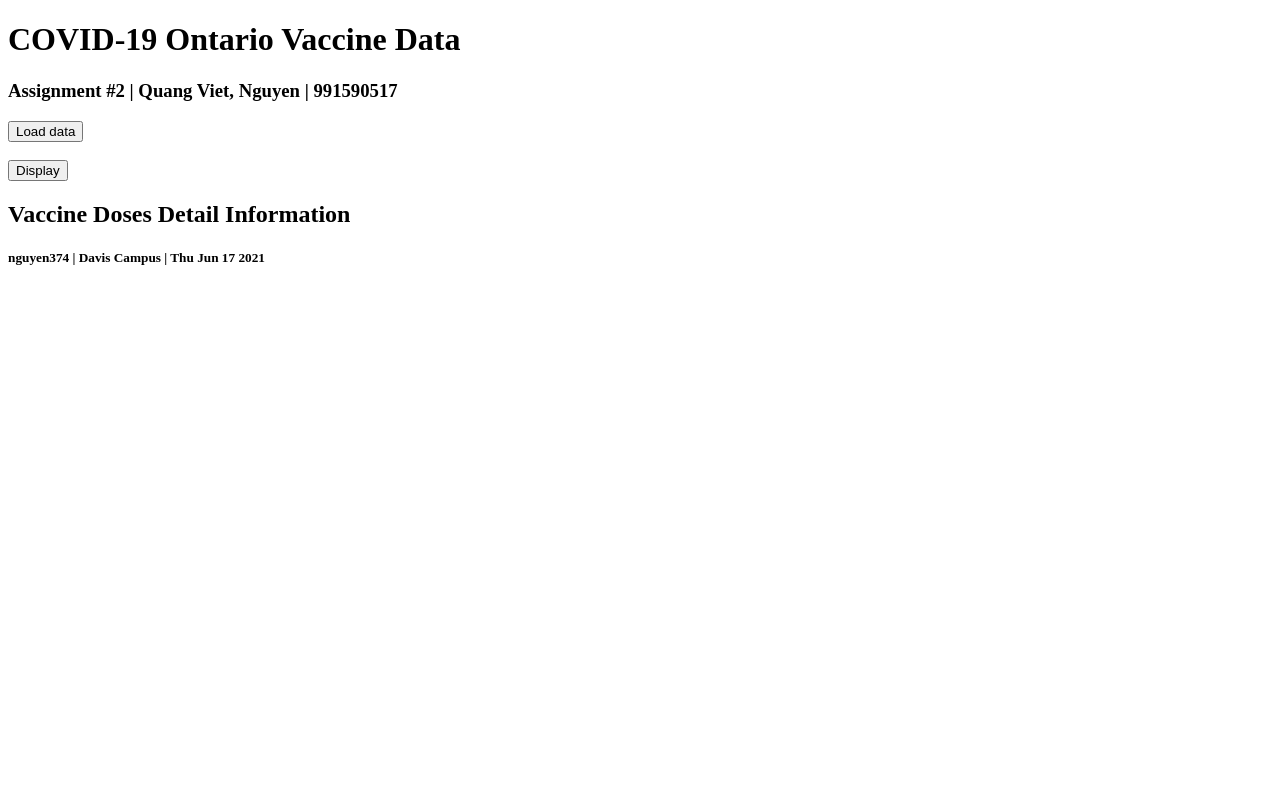
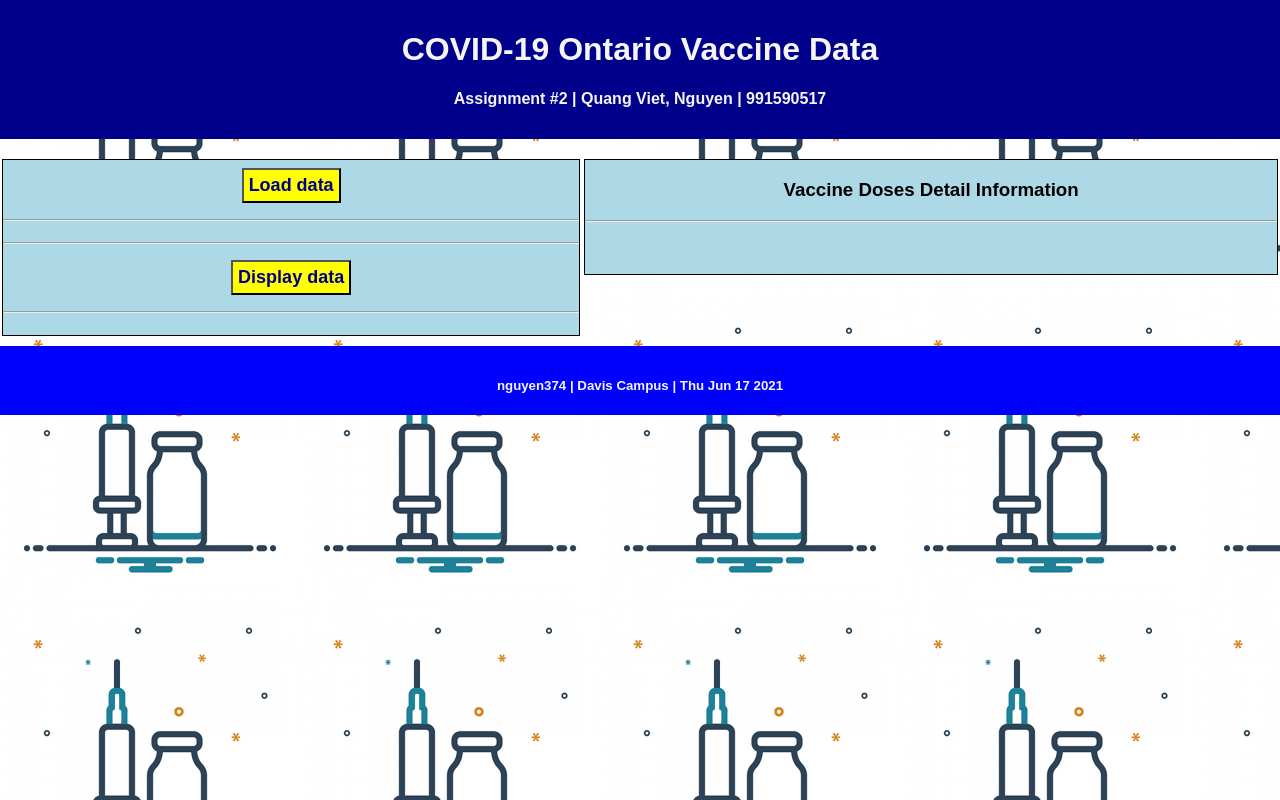
Before and after one commit to quangvietnguyen/assignment1, a plain HTML site: page assignment2/index.html in a window 1280 px wide. Drawn offline with Linux system fonts and the light colour scheme.

Commit message:
3rd commit for CSS

```diff
--- a/assignment2/css/styles.css
+++ b/assignment2/css/styles.css
@@ -0,0 +1,131 @@
+html {
+    background-image: url(../images/vaccine.png);
+    background-repeat: repeat;
+    position: relative;
+    min-height: 100%;
+}
+
+#wrapper {
+    align-items: center;
+    text-align: center;
+    margin:auto;
+    padding:auto;
+    font-family: Arial, Helvetica, sans-serif;
+}
+
+button {
+    background-color: yellow;
+    color: darkblue;
+    font-size: large;
+    font-weight: bolder;
+    padding: 5px;
+    margin: 8px;
+}
+
+#detailinfo {
+    text-align: left;
+    padding: 5px;
+}
+
+@media (orientation: portrait){
+    .grid-container {
+        display: grid;
+        grid-gap: 0px;
+        grid-template-areas:    'header header header header'
+                                'sidebar sidebar sidebar sidebar'
+                                'detail detail detail detail'
+                                'footer footer footer footer';
+    }
+
+    .grid-header {
+        grid-area: header;
+        position: sticky;
+        padding: 15px 15px 15px 15px;
+        background-color: darkblue;
+        font-weight: bolder;
+        color: whitesmoke;
+        margin-bottom: 10px;
+        top: 0;
+        z-index: 999;
+    }
+
+    #button {
+        border: solid 1px black;
+        background-color: lightblue;
+        position: relative;
+        grid-area: sidebar;
+        margin: 10px 2px 10px 2px;
+    }
+
+    #detail {
+        border: solid 1px black;
+        background-color: lightblue;
+        position: relative;
+        grid-area: detail;
+        margin: 10px 2px 10px 2px;
+        z-index: 2;
+    }
+
+    .grid-footer {
+        grid-area: footer;
+        position: fixed;
+        background-color: blue;
+        color: whitesmoke;
+        width:100%;
+        padding: 10px 0px 0px 0px;
+        bottom: 0;
+    }
+}
+
+@media (orientation: landscape){
+    .grid-container {
+        display: grid;
+        grid-gap: 0px;
+        grid-template-columns: 30% auto;
+        grid-template-areas:    'header header header header'
+                                'sidebar sidebar detail detail'
+                                'sidebar sidebar detail detail'
+                                'footer footer footer footer';
+    }
+
+    .grid-header {
+        grid-area: header;
+        position: sticky;
+        padding: 10px;
+        background-color: darkblue;
+        font-weight: bolder;
+        color: whitesmoke;
+        margin-bottom: 10px;
+        top: 0;
+        z-index: 999;
+    }
+
+    #button {
+        border: solid 1px black;
+        background-color: lightblue;
+        position: relative;
+        grid-area: sidebar;
+        margin: 10px 2px 10px 2px;
+    }
+
+    #detail {
+        border: solid 1px black;
+        background-color: lightblue;
+        align-self: start;
+        position: relative;
+        grid-area: detail;
+        text-align: top;
+        margin: 10px 2px 10px 2px;
+    }
+
+    .grid-footer {
+        grid-area: footer;
+        position: relative;
+        align-self: baseline;
+        background-color: blue;
+        color: whitesmoke;
+        width:100%;
+        padding: 10px 0px 0px 0px;
+        bottom: 0;
+    }
+}
--- a/assignment2/index.html
+++ b/assignment2/index.html
@@ -7,36 +7,39 @@
         <script type="text/javascript" src="js/jquery.js"></script>
         <script type="text/javascript" src="js/scripts.js"></script>
     </head>
-    <body>
-        <header>
+    <body id="wrapper" class="grid-container">
+        <header class="grid-header">
             <div>
                 <h1>COVID-19 Ontario Vaccine Data</h1>
             </div>
             <div>
-                <h3>Assignment #2 | Quang Viet, Nguyen | 991590517</h3>
+                <h4>Assignment #2 | Quang Viet, Nguyen | 991590517</h4>
             </div>
         </header>
             <section id="button">
-            <div>
+                <div id="loaddata">
                     <button id="load">Load data</button>
+                    <hr>
+                    <h4 id="result"></h4>
+                    <hr>
                 </div>
-            <div>
-                <h3 id="result"></h3>
-            </div>
-            <div>
-                <button id="display">Display</button>
-            </div>
+                <div id="displaydata">
+                    <button id="display">Display data</button>
+                    <hr>
+                    <h4 id="title"></h4>
                     <div>
                         <ul id="list"></ul>
                     </div>
+                </div>
             </section>
             <section id="detail">
-            <h2>Vaccine Doses Detail Information</h2>
+                <h3>Vaccine Doses Detail Information</h3>
+                <hr>
                 <div>
-                <h2 id="detailinfo"></h2>
+                    <h4 id="detailinfo"></h4>
                 </div>
             </section>
-        <footer>
+        <footer class="grid-footer">
             <div>
                 <h5>nguyen374 | Davis Campus | <span id="date"></span></h5>
             </div>
--- a/assignment2/js/scripts.js
+++ b/assignment2/js/scripts.js
@@ -30,17 +30,17 @@ date = date.toDateString();
 
             function parseJSON(data) {
             $.each(data,(key,val) => {
-
                     key = val.report_date;
                     localStorage.setItem(key,JSON.stringify(val));
                 })
             }
 
-            $("#result").html("Data from JSON file saved to localStorage!")
+            $("#result").html("Success!")
         });
 
         const array = [];
         $("#display").click(() => {
+            $("#title").html("Summary of Total Vaccine Doses Administered in Ontario");
             for (i=0;i<localStorage.length;i++){
                 array[i] = localStorage.key(i);
             }
@@ -52,7 +52,16 @@ date = date.toDateString();
 
         });
 
-        $("ul").on('click','li .info',(key) => {
-            $("#detailinfo").html(localStorage.getItem(key));
+        $("ul").on("click", "li", function(key) {
+            key = $(this).text();
+            var string = localStorage.getItem(key);
+            var vaccine = new Vaccine();
+            vaccine = JSON.parse(string);
+            string = "Report date: " + vaccine.report_date +
+            "<br>Previous day doses administered: " + vaccine.previous_day_doses_administered +
+            "<br>Total doses administered: " + vaccine.total_doses_administered +
+            "<br>Total doses in fully vaccinated individuals: " + vaccine.total_doses_in_fully_vaccinated_individuals +
+            "<br>Total individuals fully vaccinated: " + vaccine.total_individuals_fully_vaccinated;
+            $("#detailinfo").html(string);
         })
     });
```
Also changed, not shown: assignment2/images/vaccine.png (added), 2 other files. Lines whose indentation alone changed are shown as unchanged.
